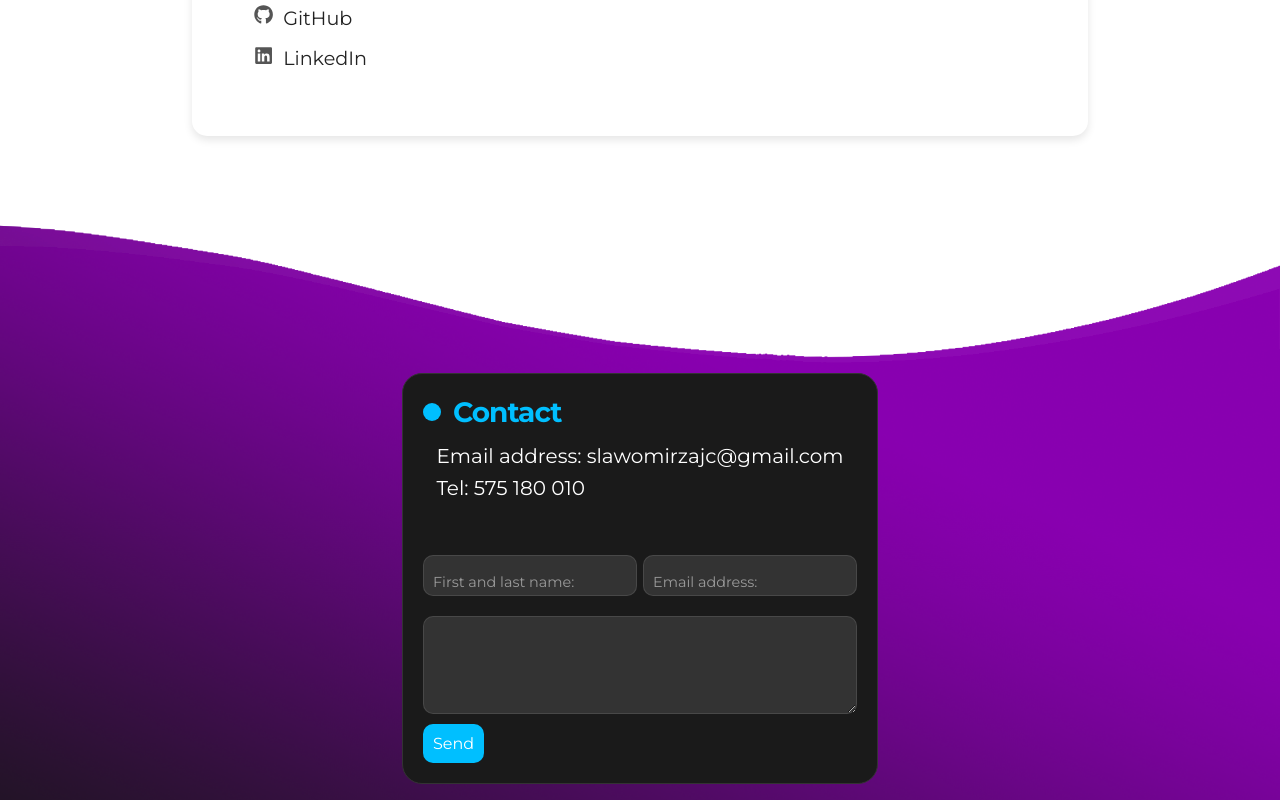
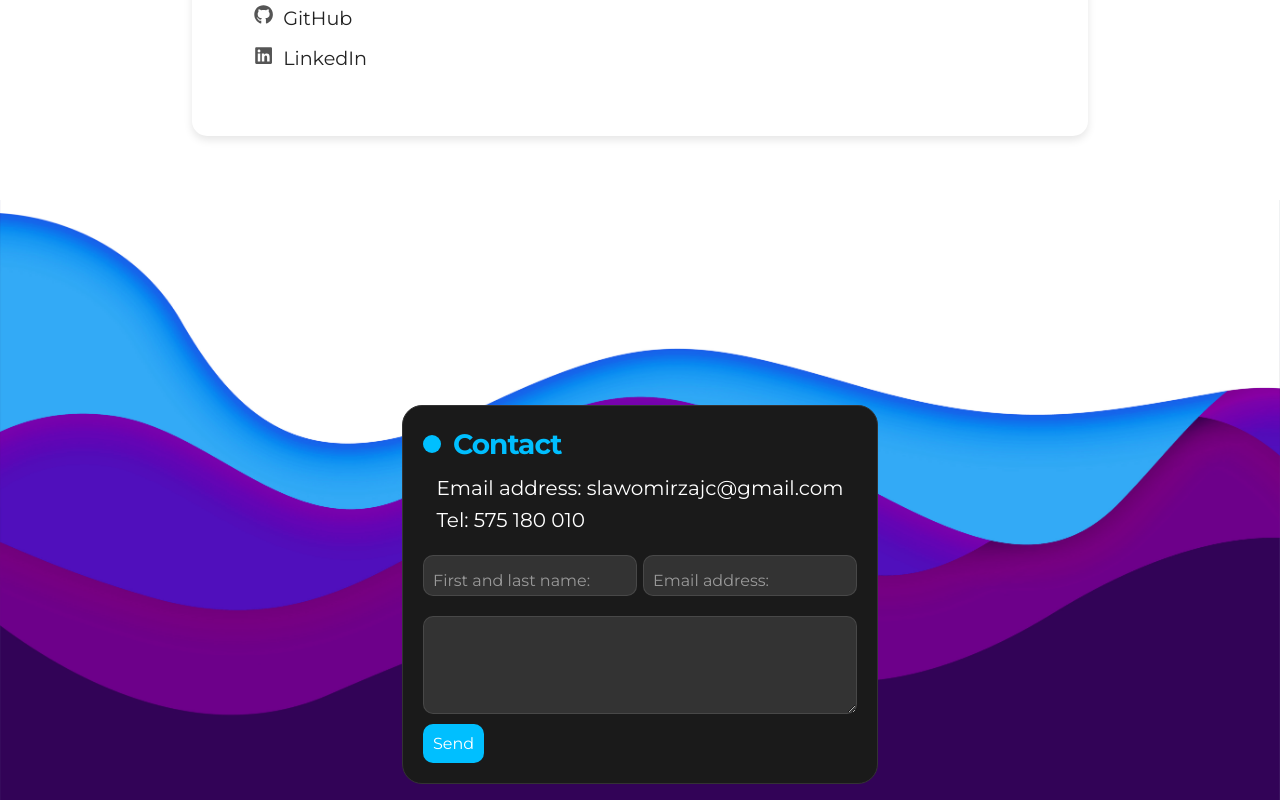
Before and after one commit to Mirac00/ReactPortfolio2023, a React (Create React App) app: page /#/ in a window 1280 px wide. Shown: the part 6246-7046 px from the top of the page. Built offline with nearby package versions, Linux system fonts and the light colour scheme; the HTML template or start-up script is replaced by a standard one.

Commit message:
contact bg and fonts css form inputs

```diff
--- a/src/css/sectionsCSS/ContactStyle.css
+++ b/src/css/sectionsCSS/ContactStyle.css
@@ -11,6 +11,7 @@
 
 .contact p{
   color: #fff;
+  margin: auto;
 }
 
 .contact-form {
@@ -72,7 +73,7 @@
 
 .contact-form__label {
   position: absolute;
-  font-size: 0.9em;
+  font-size: initial;
   color: rgba(255, 255, 255, 0.5);
   transition: all 0.3s ease;
   bottom: 12px;
```
Also changed, not shown: src/images/BG-interview.png.
